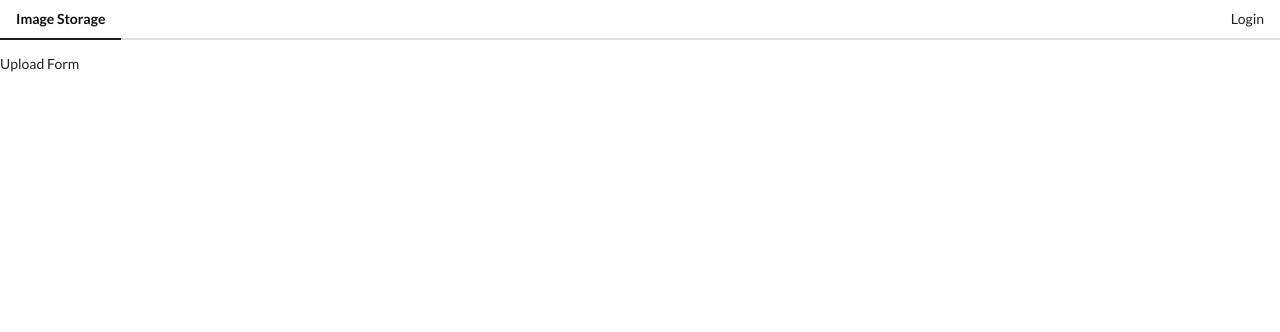
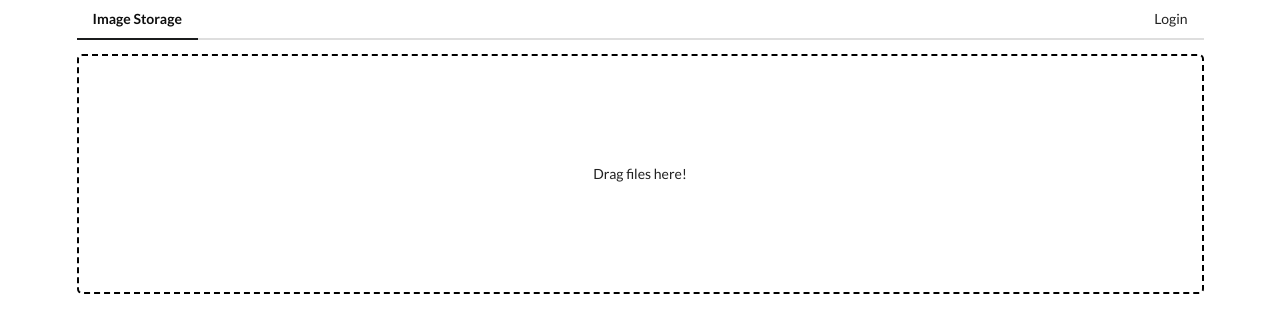
Before and after one commit to jcromerohdz/Vue-Images, a Vue app: page /upload in a window 1280 px wide. Shown: the top 332 px of the page. Built offline with nearby package versions, Linux system fonts and the light colour scheme.

Commit message:
Implementing multiple upload functionality with image drag and drop interaction to imgur service

```diff
--- a/src/App.vue
+++ b/src/App.vue
@@ -1,5 +1,5 @@
 <template>
-  <div>
+  <div class="ui container">
     <AppHeader />
     <router-view />
   </div>
--- a/src/api/imgur.js
+++ b/src/api/imgur.js
@@ -21,5 +21,19 @@
         Authorization: `Bearer ${token}`
       }
    })
+  },
+  uploadImages(images, token) {
+    const promises = Array.from(images).map(image => {
+      const formData = new FormData();
+      formData.append('image', image);
+      return axios.post(`${ROOT_URL}/3/image`, formData, {
+        headers: {
+          Authorization: `Bearer ${token}`
+        }
+      });
+    });
+
+    return Promise.all(promises);
+
   }
 };
--- a/src/components/ImageList.vue
+++ b/src/components/ImageList.vue
@@ -1,5 +1,5 @@
 <template>
-  <div>
+  <div class="image-container">
     <img v-for="image in allImages" :src="image.link" :key="image.id">
 
   </div>
@@ -19,5 +19,13 @@
 </script>
 
 <style scoped>
+  .image-container {
+    column-count: 3;
+    column-gap: 0;
+  }
+  img {
+    max-width: 100%;
+    padding: 5px;
+  }
 
 </style>
--- a/src/components/UploadForm.vue
+++ b/src/components/UploadForm.vue
@@ -1,15 +1,41 @@
 <template>
-  <div>
-    Upload Form
+  <div class="dropper">
+    <input type="file"
+    @change="uploadImages($event.target.files)"
+    multiple
+    accept="image/*"/>
+    <span>Drag files here!</span>
   </div>
 </template>
 
 <script>
+import { mapActions } from 'vuex';
+
 export default {
-  name: 'UploadForm'
+  name: 'UploadForm',
+  methods: mapActions(['uploadImages'])
 }
 </script>
 
 <style scoped>
+  .dropper {
+    height: 30vh;
+    border: 2px dashed black;
+    border-radius: 5px;
+    display: flex;
+    justify-content: center;
+    align-items: center;
+    position: relative;
+  }
 
+  .dropper:hover {
+    background-color: #eeee;
+  }
+
+  input {
+    width: 100%;
+    height: 30vh;
+    position: absolute;
+    opacity: 0;
+  }
 </style>
--- a/src/store/modules/images.js
+++ b/src/store/modules/images.js
@@ -1,4 +1,5 @@
-import api from '../../api/imgur'
+import api from '../../api/imgur';
+import { router } from '../../main';
 
 const state = {
   images: []
@@ -13,6 +14,16 @@
     const { token } = rootState.auth;
     const response = await api.fetchImages(token);
     commit('setImages', response.data.data)
+  },
+  async uploadImages({ rootState }, images) {
+    //Get the access token
+    const { token } = rootState.auth;
+
+    // Call our API module to do the upload
+    await api.uploadImages(images, token);
+
+    // Redirect our user to ImageList component
+    router.push('/');
   }
 };
 
```
